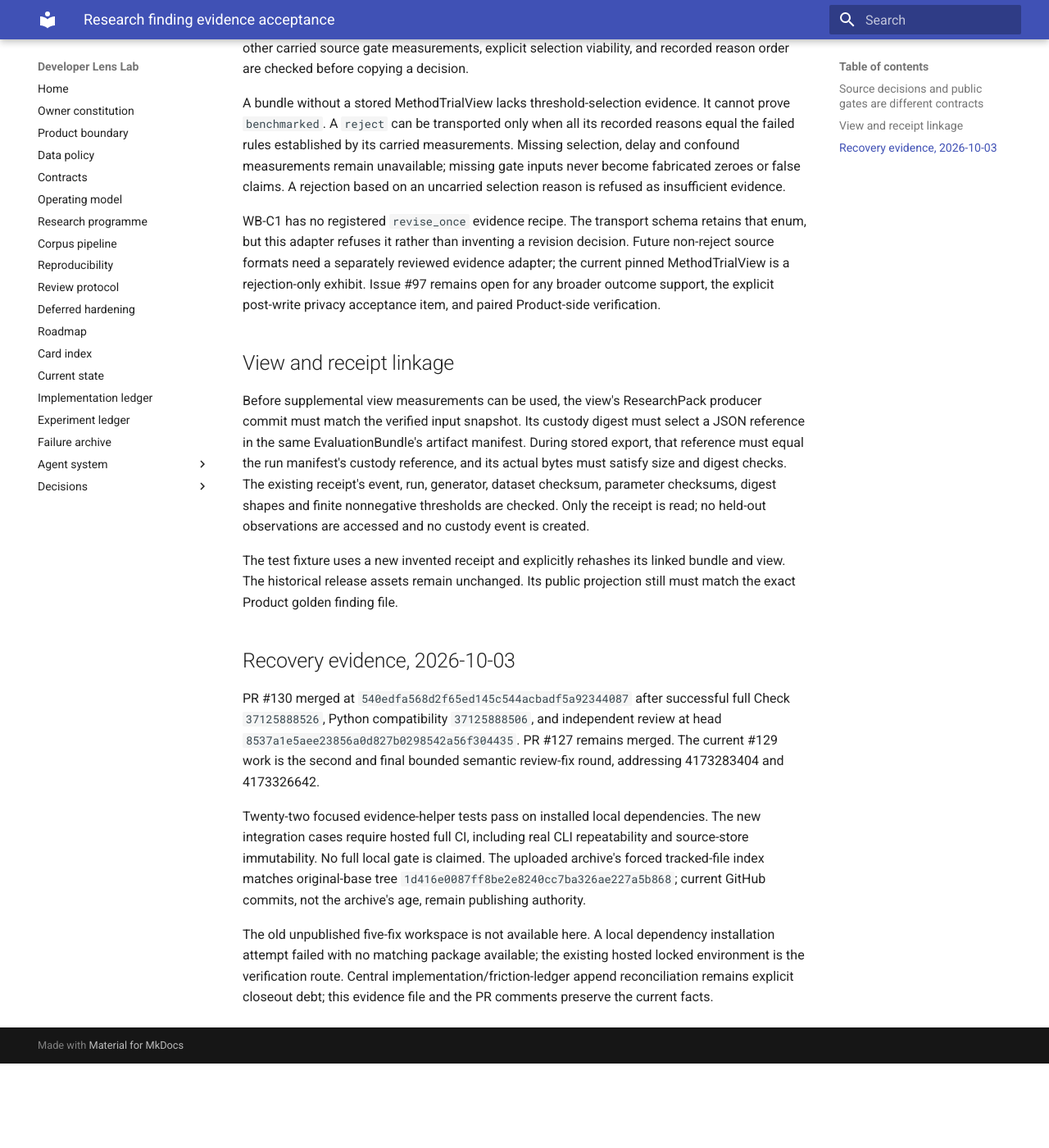
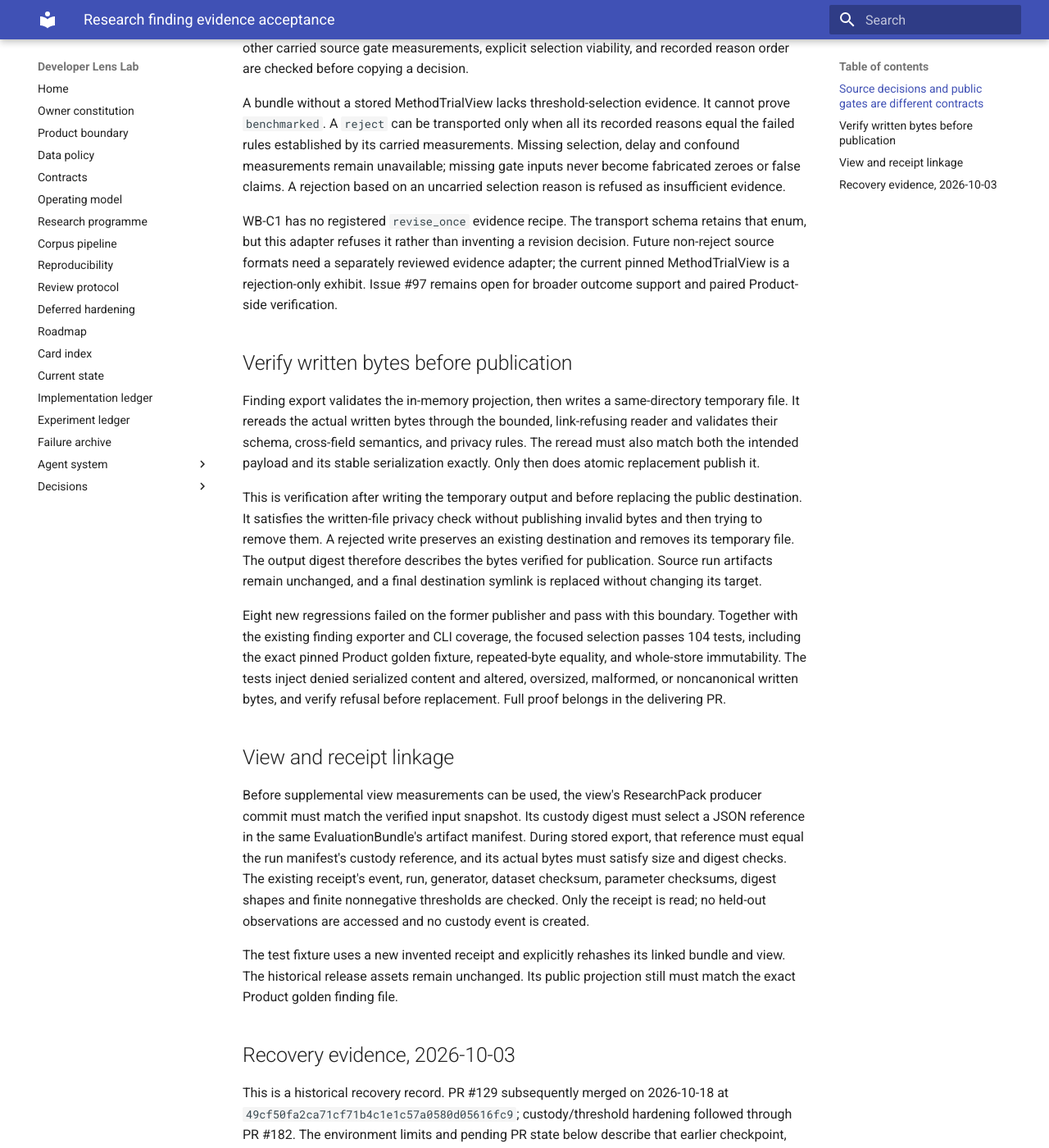
Before and after one commit to Chris0Jeky/developer-lens-lab, an MkDocs documentation site: the page built from docs/RESEARCH_FINDING_EVIDENCE.md, in a window 1280 px wide and 1400 px high, scrolled down 353 px. Shown: the whole window at 82% size. Built offline with MkDocs 1.6.1 and Material for MkDocs 9.7.7, drawn with Linux system fonts in a browser that asks for light colours; before the commit the page ends 1650 px from its top, so only the background shows below that; some of the changed text lies outside the part shown.

Commit message:
fix: verify serialized finding bytes before atomic publication

```diff
--- a/docs/IMPLEMENTATION_LEDGER.md
+++ b/docs/IMPLEMENTATION_LEDGER.md
@@ -28,6 +28,7 @@ without moving review, CI, or merge gates.
 - [Named-home manifest path refusal, #107](implementation/2026-10-29-107-home-paths.md).
 - [Run identity before artifact reservation or holdout access, #6](implementation/2026-10-29-6-run-id-preflight.md).
 - [Unambiguous current-state and governor validation, #34](implementation/2026-10-29-34-state-validation.md).
+- [Verify written finding bytes before publication, #97](implementation/2026-10-29-97-written-finding-verification.md).
 - `CURRENT_STATE.md` is a compact October checkpoint. The superseded August checkpoint remains
   linked in immutable Git history; frozen C0 exhibit hashes and owner gates are preserved.
 - Product-owned reason/gate vocabulary, broader finding evidence, and confound observability
--- a/docs/RESEARCH_FINDING_EVIDENCE.md
+++ b/docs/RESEARCH_FINDING_EVIDENCE.md
@@ -20,8 +20,27 @@ claims. A rejection based on an uncarried selection reason is refused as insuffi
 WB-C1 has no registered `revise_once` evidence recipe. The transport schema retains that enum,
 but this adapter refuses it rather than inventing a revision decision. Future non-reject source
 formats need a separately reviewed evidence adapter; the current pinned MethodTrialView is a
-rejection-only exhibit. Issue #97 remains open for any broader outcome support, the explicit
-post-write privacy acceptance item, and paired Product-side verification.
+rejection-only exhibit. Issue #97 remains open for broader outcome support and paired Product-side
+verification.
+
+## Verify written bytes before publication
+
+Finding export validates the in-memory projection, then writes a same-directory temporary file.
+It rereads the actual written bytes through the bounded, link-refusing reader and validates their
+schema, cross-field semantics, and privacy rules. The reread must also match both the intended
+payload and its stable serialization exactly. Only then does atomic replacement publish it.
+
+This is verification after writing the temporary output and before replacing the public destination.
+It satisfies the written-file privacy check without publishing invalid bytes and then trying to
+remove them. A rejected write preserves an existing destination and removes its temporary file.
+The output digest therefore describes the bytes verified for publication. Source run artifacts
+remain unchanged, and a final destination symlink is replaced without changing its target.
+
+Eight new regressions failed on the former publisher and pass with this boundary. Together with
+the existing finding exporter and CLI coverage, the focused selection passes 104 tests, including
+the exact pinned Product golden fixture, repeated-byte equality, and whole-store immutability.
+The tests inject denied serialized content and altered, oversized, malformed, or noncanonical
+written bytes, and verify refusal before replacement. Full proof belongs in the delivering PR.
 
 ## View and receipt linkage
 
@@ -39,10 +58,16 @@ the exact Product golden finding file.
 
 ## Recovery evidence, 2026-10-03
 
+This is a historical recovery record. PR #129 subsequently merged on 2026-10-18 at
+`49cf50fa2ca71cf71b4c1e1c57a0580d05616fc9`; custody/threshold hardening followed through PR #182.
+The environment limits and pending PR state below describe that earlier checkpoint, not the
+current exporter or toolchain.
+
 PR #130 merged at `540edfa568d2f65ed145c544acbadf5a92344087` after successful full Check
 `37125888526`, Python compatibility `37125888506`, and independent review at head
 `8537a1e5aee23856a0d827b0298542a56f304435`. PR #127 remains merged. The current #129 work is
-the second and final bounded semantic review-fix round, addressing 4173283404 and 4173326642.
+the second and final bounded semantic review-fix round at that checkpoint, addressing 4173283404
+and 4173326642.
 
 Twenty-two focused evidence-helper tests pass on installed local dependencies. The new
 integration cases require hosted full CI, including real CLI repeatability and source-store
```
Also changed, not shown: docs/CURRENT_STATE.md (+3 -2 lines), docs/implementation/2026-10-29-97-written-finding-verification.md (added, +17 -0 lines), 2 other files.
